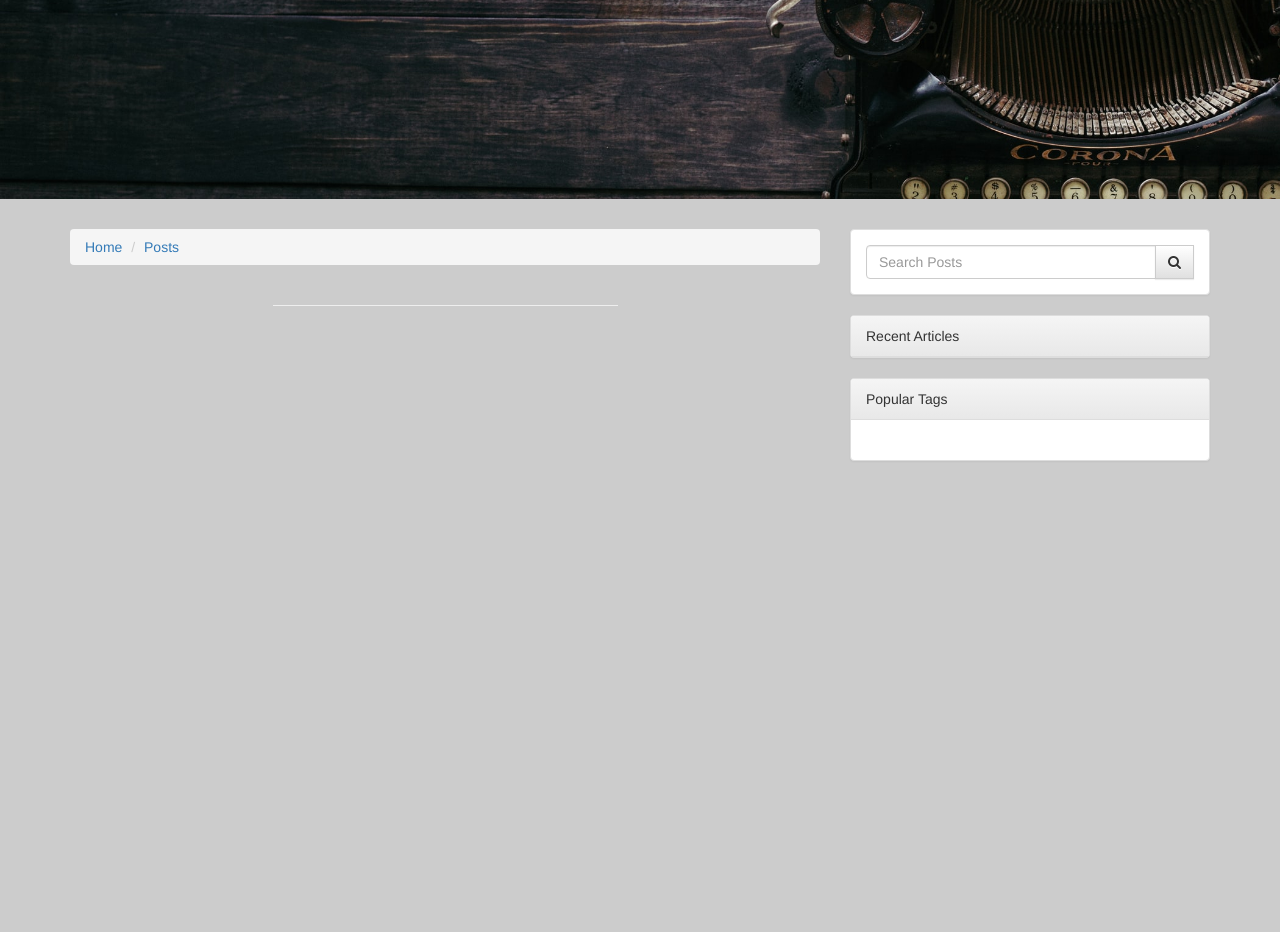
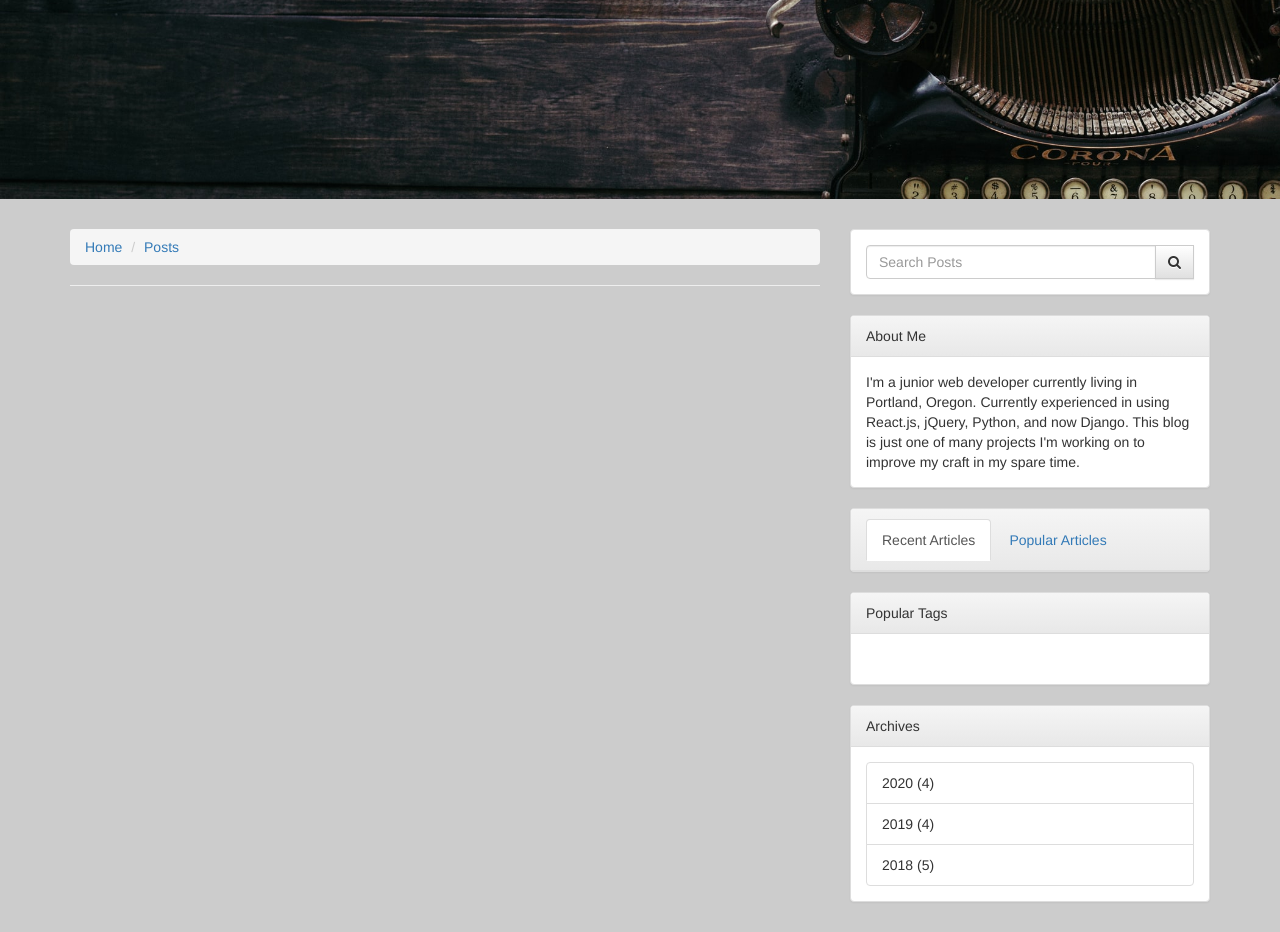
Before and after one commit to drewgoodman/Django-FirstBlog, a Django app: template templates/post_list.html in a window 1280 px wide. Shown: the part 53-985 px from the top of the page. Before the commit the page ends 514 px from the top, so only its background shows below. Run offline with Django 3.2, Linux system fonts and the light colour scheme; the template is opened without the code that fills it, so the values that code supplies are empty; some libraries are stand-ins or nearby versions.

Commit message:
sidebar building / minor post list tweaks

```diff
--- a/templates/_1_sidebar_right.html
+++ b/templates/_1_sidebar_right.html
@@ -10,7 +10,19 @@
 </form>
 
 <div class="panel panel-default">
-    <div class="panel-heading">Recent Articles</div>
+    <div class="panel-heading">
+        About Me
+    </div>
+    <div class="panel-body">
+        I'm a junior web developer currently living in Portland, Oregon. Currently experienced in using React.js, jQuery, Python, and now Django. This blog is just one of many projects I'm working on to improve my craft in my spare time.
+    </div>
+</div>
+
+<div class="panel panel-default">
+    <div class="panel-heading nav nav-tabs">
+        <li role="presentation" class="active"><a href="#">Recent Articles</a></li>
+        <li role="presentation"><a href="#">Popular Articles</a></li>
+    </div>
     <ul class="list-group">
     {% for post in recent_posts %}
     <li class="list-group-item"><a href="{{post.get_absolute_url}}">{{ post.title }}</a></li>
@@ -21,10 +33,21 @@
 <div class="panel panel-default">
     <div class="panel-heading">Popular Tags</div>
     <div class="panel-body">
-        <h4 class="h4">
+        <h4 class="row container-fluid">
             {% for tag in tag_links %}
             <a href="{% url 'posts:tag_view' tag.slug %}" class="label label-info">{{ tag|title }}</a>
             {% endfor %}
         </h4>
     </div>
 </div>
+
+<div class="panel panel-default">
+    <div class="panel-heading">Archives</div>
+    <div class="panel-body">
+        <div class="row container-fluid">
+            <div class="list-group-item">2020 (4)</div>
+            <div class="list-group-item">2019 (4)</div>
+            <div class="list-group-item">2018 (5)</div>
+        </div>
+    </div>
+</div>
--- a/templates/post_list.html
+++ b/templates/post_list.html
@@ -5,7 +5,7 @@
 {% endblock %}
 
 {% block content %}
-<div class="col-sm-6 col-sm-offset-3">
+<div class="col-sm">
     <h1>{{ title }}</h1>
     <hr />
     {% include "_1_pagination.html" %}
```
Also changed, not shown: posts/processors.py (+21 -1 lines), 1 other file.
